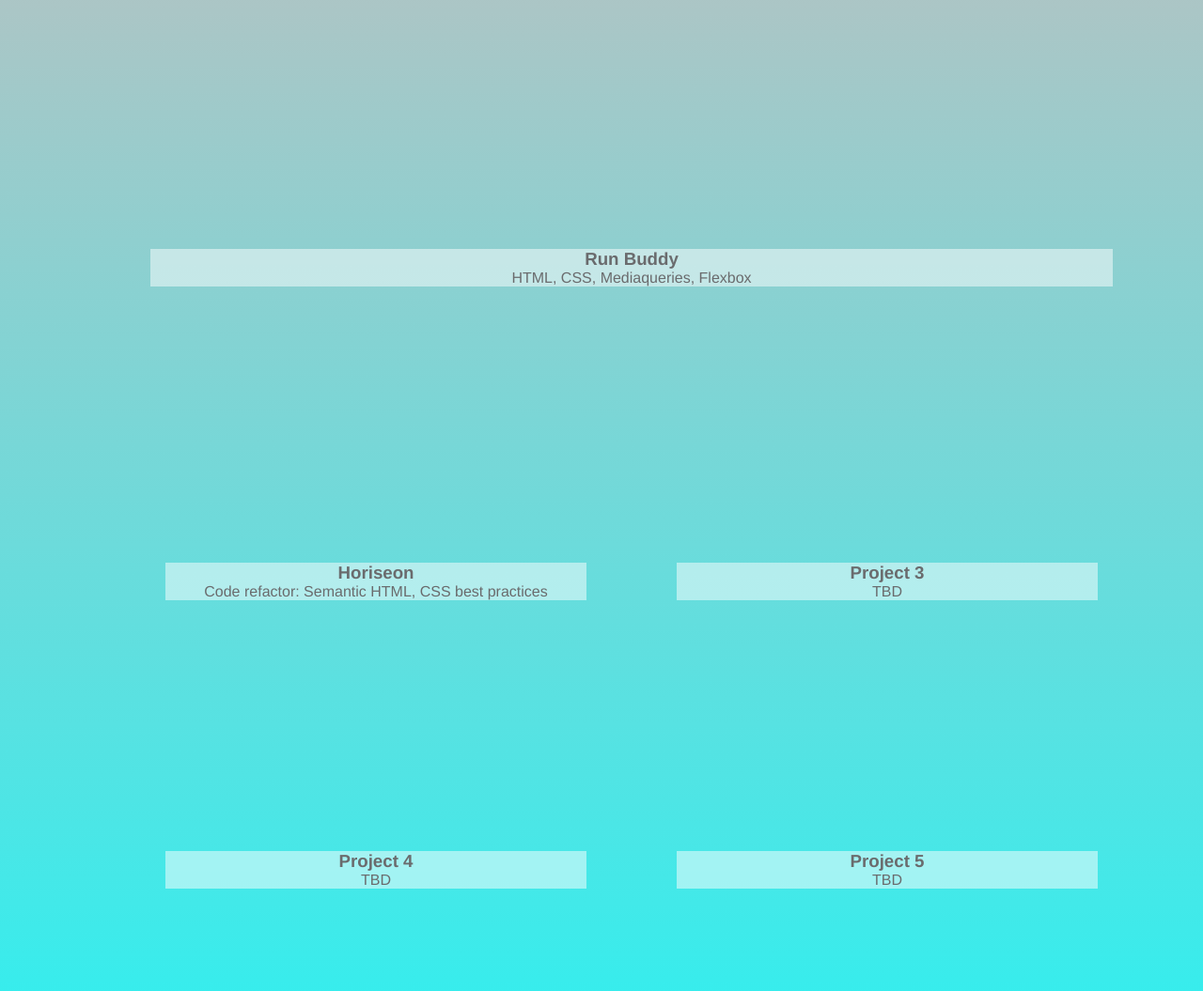
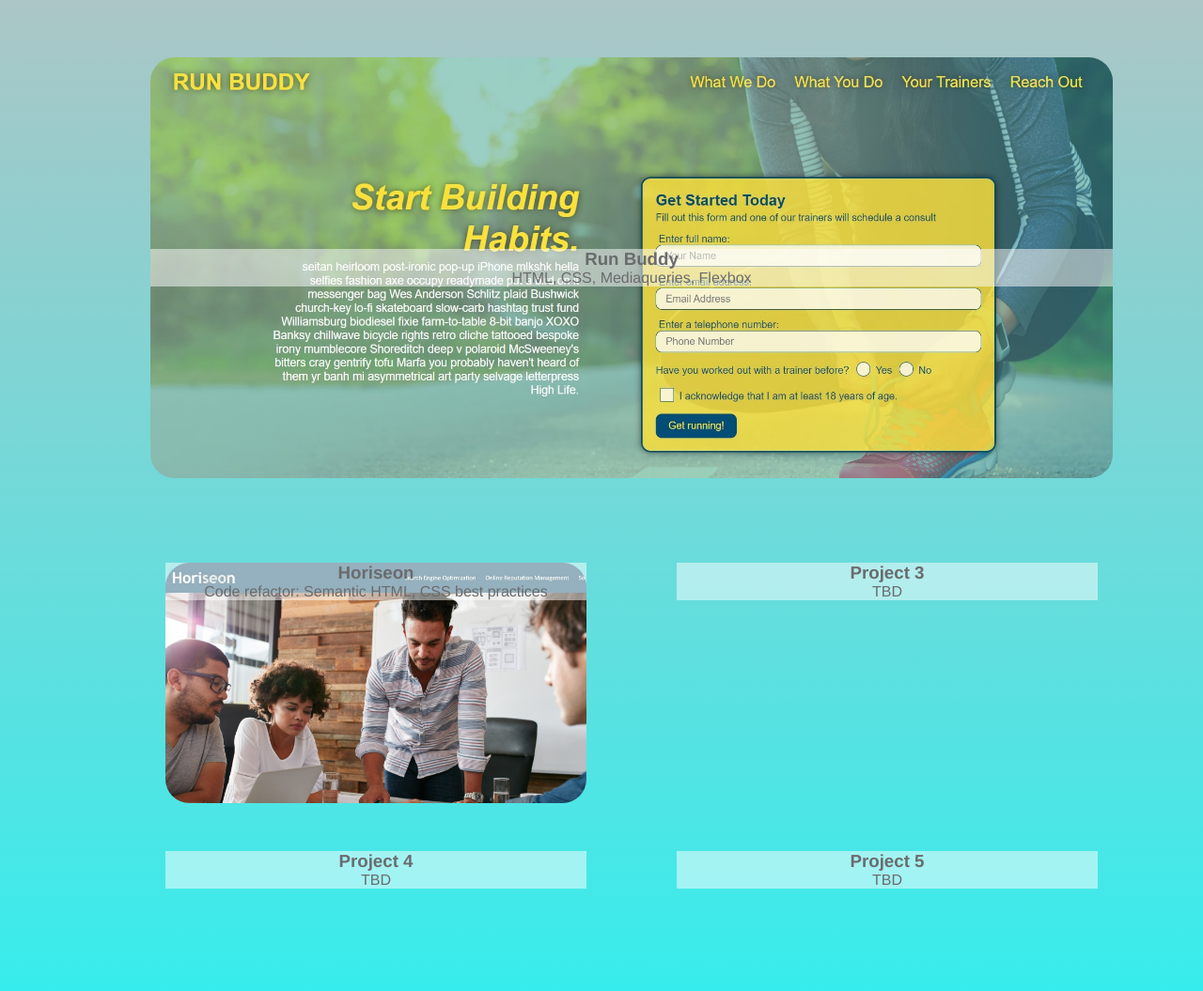
Before and after one commit to kait-weishaar/Challenge-2, a plain HTML site: page index.html in a window 1280 px wide. Shown: the part 901-1956 px from the top of the page at 94% size. Drawn offline with Linux system fonts and the light colour scheme.

Commit message:
imgage fix try 2

```diff
--- a/assets/css/style.css
+++ b/assets/css/style.css
@@ -165,7 +165,7 @@
     text-shadow: 2px 2px 5px rgba(0, 0, 0, .5);
 }
 #run-buddy {
-    background-image: url("../images/run-buddy.PNG");
+    background-image: url("../images/run-buddy.jpg");
     background-size: cover;
     display:flex;
     flex-direction: column;
@@ -188,7 +188,7 @@
 }
 
 #horiseon {
-    background-image: url("../images/horiseon.PNG");
+    background-image: url("../images/horiseon.jpg");
     margin: 2vw;
     background-size: cover;
     border-radius: 2vw;
```
Also changed, not shown: assets/images/horiseon.jpg (added), assets/images/run-buddy.jpg (added).
